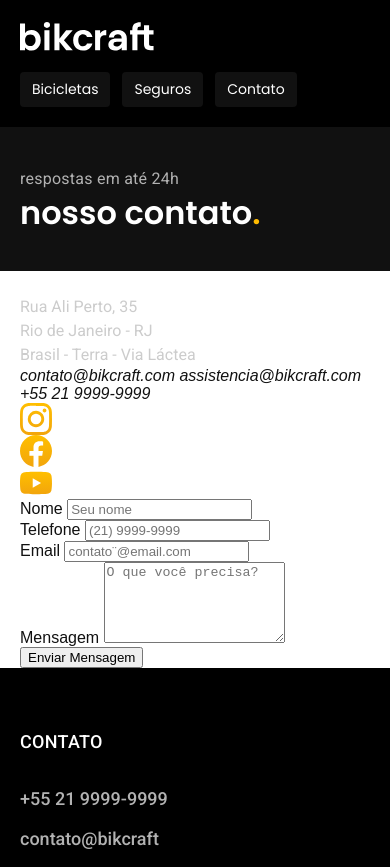
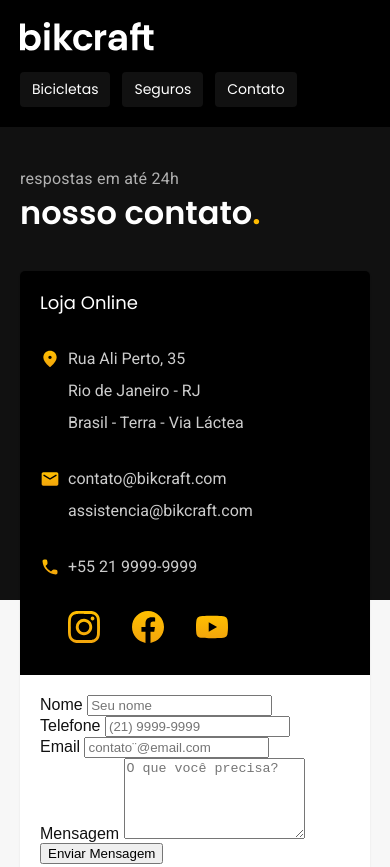
Before and after one commit to devroboco/bikcraft, a plain HTML site: page contato.html in a window 390 px wide. Shown: the top 867 px of the page. Drawn offline with Linux system fonts and the light colour scheme.

Commit message:
contato final

```diff
--- a/contato.html
+++ b/contato.html
@@ -45,7 +45,7 @@
           <p>Rio de Janeiro - RJ</p>
           <p>Brasil - Terra - Via Láctea</p>
         </div>
-        <address>
+        <address class="contato-meios font-2-s cor-4">
           <a href="mailto:contato@bikcraft.com">contato@bikcraft.com</a>
           <a href="mailto:assistencia@bikcraft.com">assistencia@bikcraft.com</a>
           <a href="tel:+552199999999">+55 21 9999-9999</a>
--- a/css/contato/contato.css
+++ b/css/contato/contato.css
@@ -0,0 +1,95 @@
+#contato {
+  background: linear-gradient(var(--cor-11) 600px, var(--cor-1) 0px);
+}
+
+.contato {
+  display: grid;
+  grid-template-columns: 5fr 7fr;
+}
+
+.contato-dados,
+.contato-formulario {
+  padding: 60px;
+  box-shadow: 0 1px 2px rgba(0, 0, 0, 0.1);
+}
+
+.contato-dados {
+  border-radius: 5px 0 0 5px;
+  background: var(--cor-12);
+}
+
+.contato-formulario {
+  border-radius: 0 5px 5px 0;
+  background: var(--cor-0);
+}
+
+.contato-dados h2 {
+  margin-bottom: 60px;
+}
+
+.contato-endereco {
+  margin-bottom: 32px;
+  padding-left: 28px;
+  background: url("../../img/icones/local.svg") no-repeat 0px 2px;
+}
+
+.contato-endereco p {
+  margin-bottom: 8px;
+}
+
+.contato-meios a {
+  display: block;
+  max-width: max-content;
+  margin-bottom: 8px;
+  padding-left: 28px;
+}
+
+.contato-meios a:hover {
+  color: var(--cor-0);
+}
+
+.contato-meios a:first-child {
+  background: url("../../img/icones/email.svg") no-repeat 0px 2px;
+}
+
+.contato-meios a:nth-child(2) {
+  margin-bottom: 32px;
+}
+
+.contato-meios a:nth-child(3) {
+  background: url("../../img/icones/telefone.svg") no-repeat 0px 2px;
+  margin-bottom: 60px;
+}
+
+.contato-redes {
+  display: flex;
+  gap: 32px;
+  padding-left: 28px;
+}
+
+@media (max-width: 800px) {
+  .contato {
+    grid-template-columns: 1fr;
+  }
+  .contato-dados,
+  .contato-formulario {
+    padding: 20px;
+  }
+  .contato-dados {
+    border-radius: 5px 5px 0 0;
+  }
+  .contato-formulario {
+    border-radius: 0 0 5px 5px;
+  }
+  .contato-dados h2,
+  .contato-meios a:nth-child(3) {
+    margin-bottom: 32px;
+  }
+  .contato-meios a:nth-child(3) {
+    background: url("../../img/icones/telefone.svg") no-repeat 0px 2px;
+    margin-bottom: 32px;
+  }
+  .contato-redes {
+    margin-bottom: 12px;
+  }
+}
```
